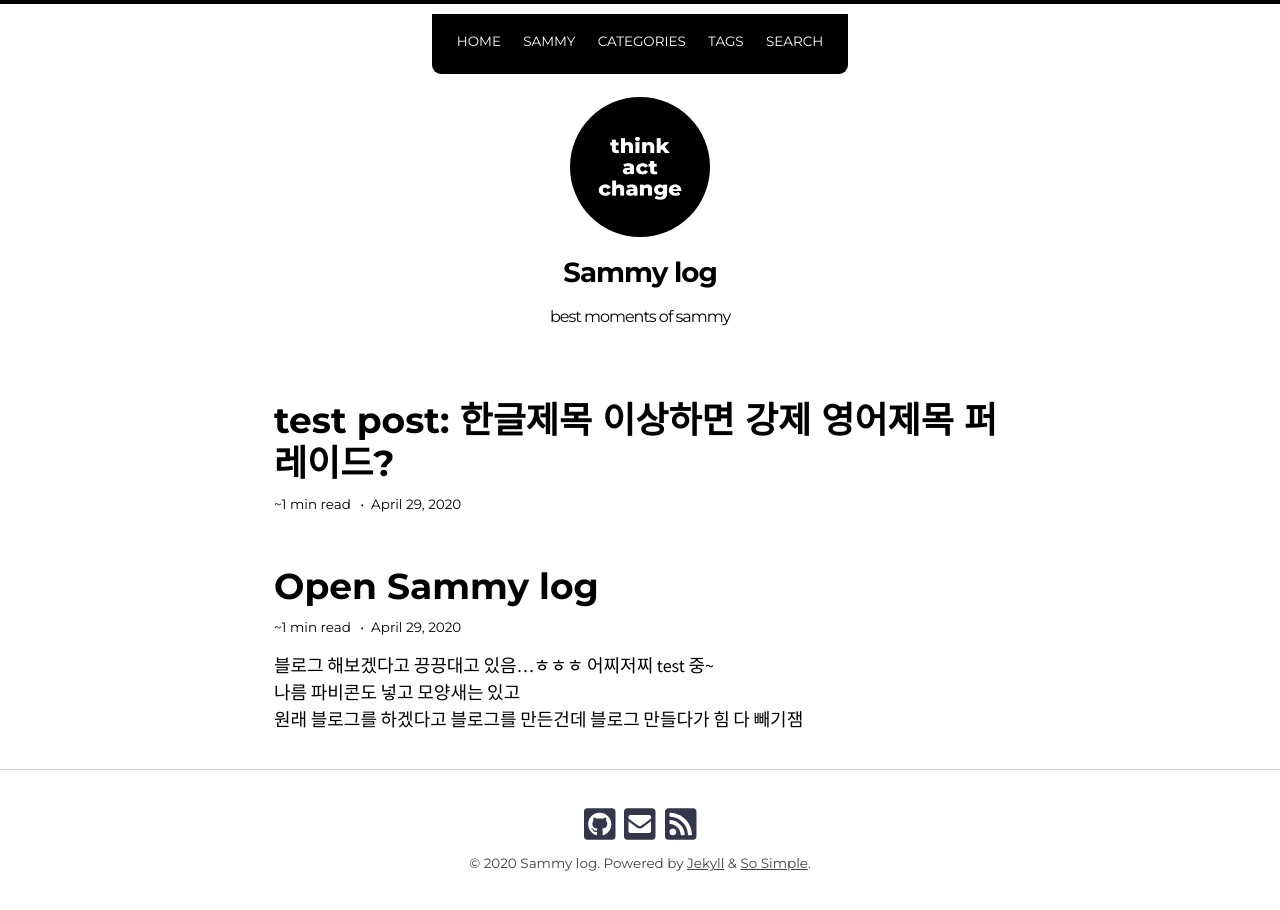
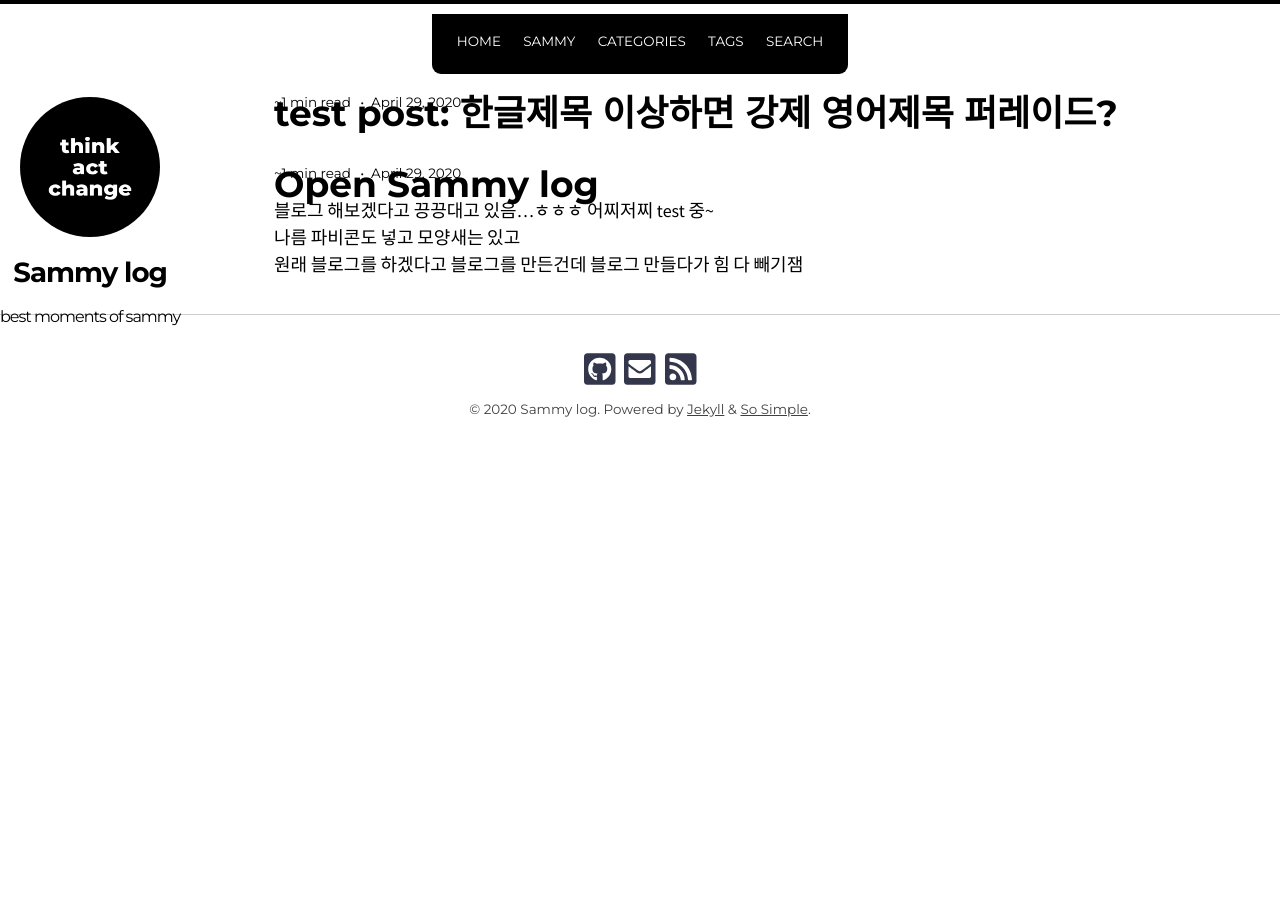
Before and after one commit to ssammykim/ssammykim.github.io, a Jekyll site: the page built from index.html, in a window 1280 px wide and 946 px high. Shown: the top 910 px of the window. Built offline with Jekyll 4.4.1, drawn with Linux system fonts in a browser that asks for light colours; nearby versions of some CDN libraries; some web fonts are replaced; the list of posts is cut into pages by our own code.

Commit message:
test header to be fixed

```diff
--- a/_sass/so-simple/_global.scss
+++ b/_sass/so-simple/_global.scss
@@ -1,6 +1,10 @@
 /* ==========================================================================
    Site-wide
    ========================================================================== */
+header{
+   position: fixed;
+}
+
 
 .skip-links {
   ul {
```
